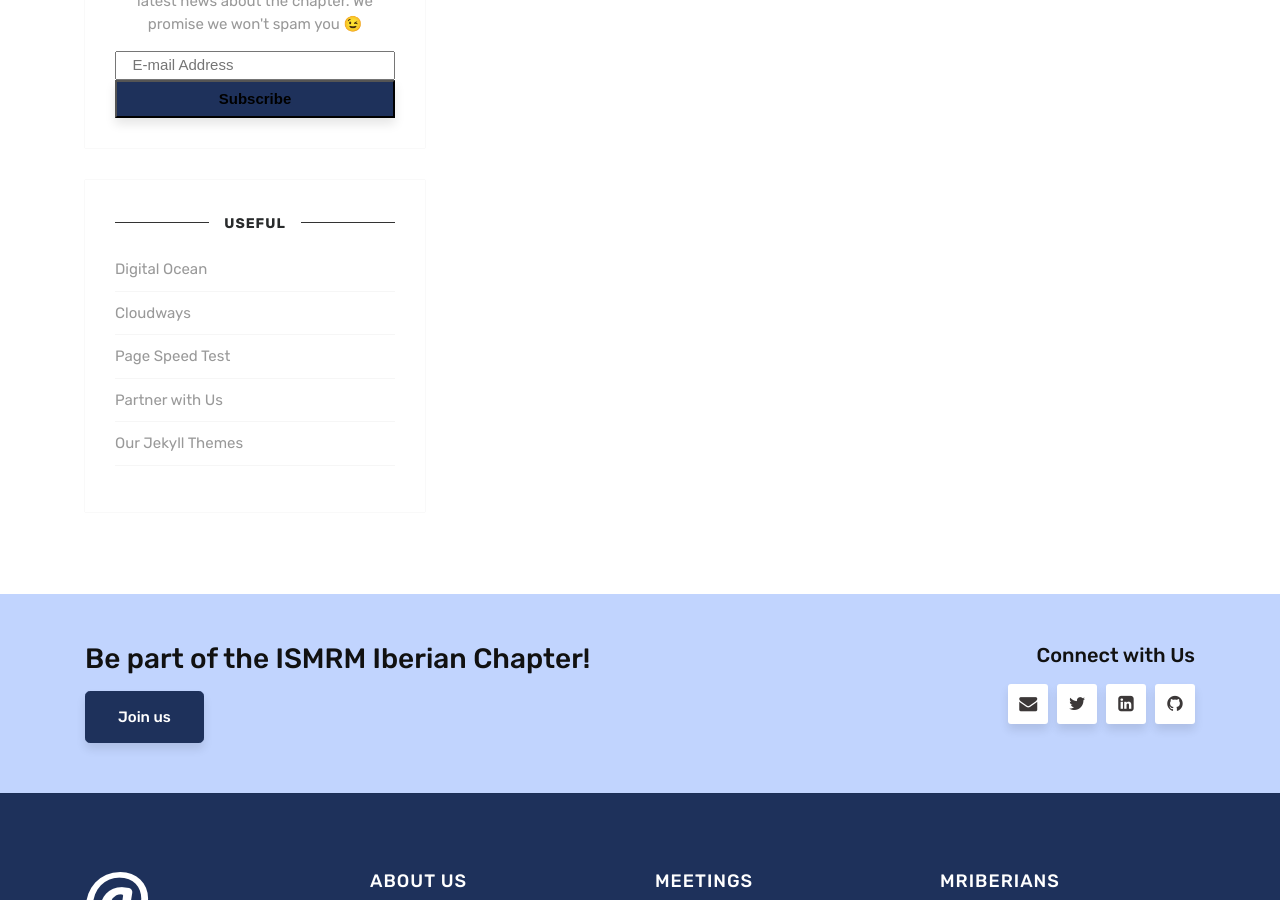
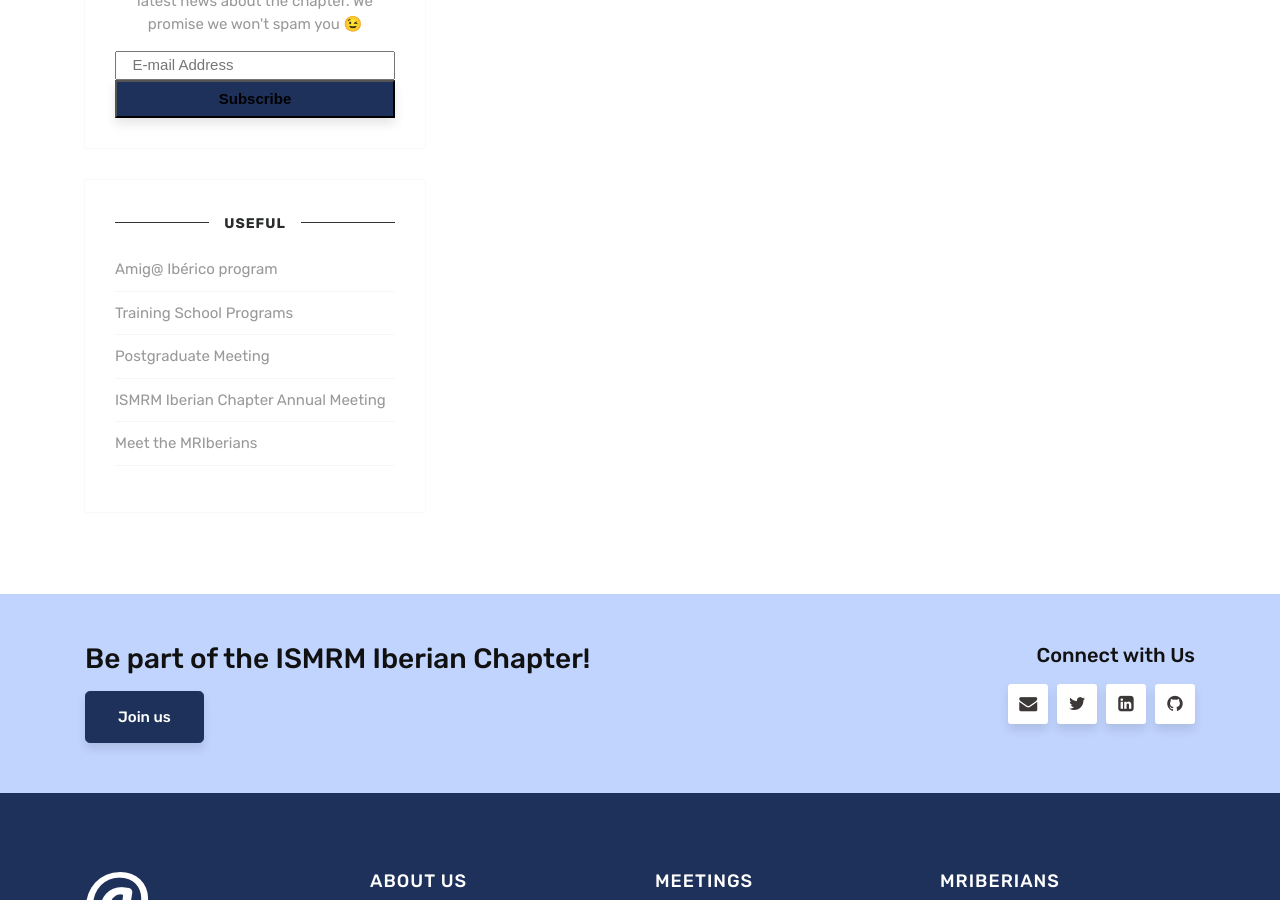
Before and after one commit to ismrm-iberian/ismrm-iberian.github.io, a Jekyll site: the page built from index.html, in a window 1280 px wide and 900 px high, scrolled down 1185 px. Built offline with Jekyll 4.4.1, drawn with Linux system fonts in a browser that asks for light colours; comment, search, counter and statistics services are not loaded.

Commit message:
Updated sidebar

```diff
--- a/_includes/sidebar.html
+++ b/_includes/sidebar.html
@@ -8,11 +8,11 @@
         <div class="sidebar-section">
             <h5><span>Useful</span></h5>
             <ul style="list-none;">
-            <li><a target="_blank" href="https://m.do.co/c/84c9b45d0c47">Digital Ocean</a></li>
-            <li><a target="blank" href="https://www.cloudways.com/en/pricing.php?id=153986&a_bid=005da123">Cloudways</a></li>
-            <li><a target="blank" href="http://shareasale.com/r.cfm?b=875645&u=1087935&m=41388&urllink=&afftrack=">Page Speed Test</a></li>
-            <li><a target="blank" href="https://www.wowthemes.net/affiliate-area/?utm_source=fromjekyllsidebar&utm_campaign=sidebar">Partner with Us</a></li>
-            <li><a target="blank" href="https://www.wowthemes.net/category/jekyll-themes/">Our Jekyll Themes</a></li>
+            <li><a href="#">Amig@ Ibérico program</a></li>
+            <li><a href="#">Training School Programs</a></li>
+            <li><a href="#">Postgraduate Meeting</a></li>
+            <li><a href="#">ISMRM Iberian Chapter Annual Meeting</a></li>
+            <li><a href="#">Meet the MRIberians</a></li>
             </ul>
         </div>
 
```
